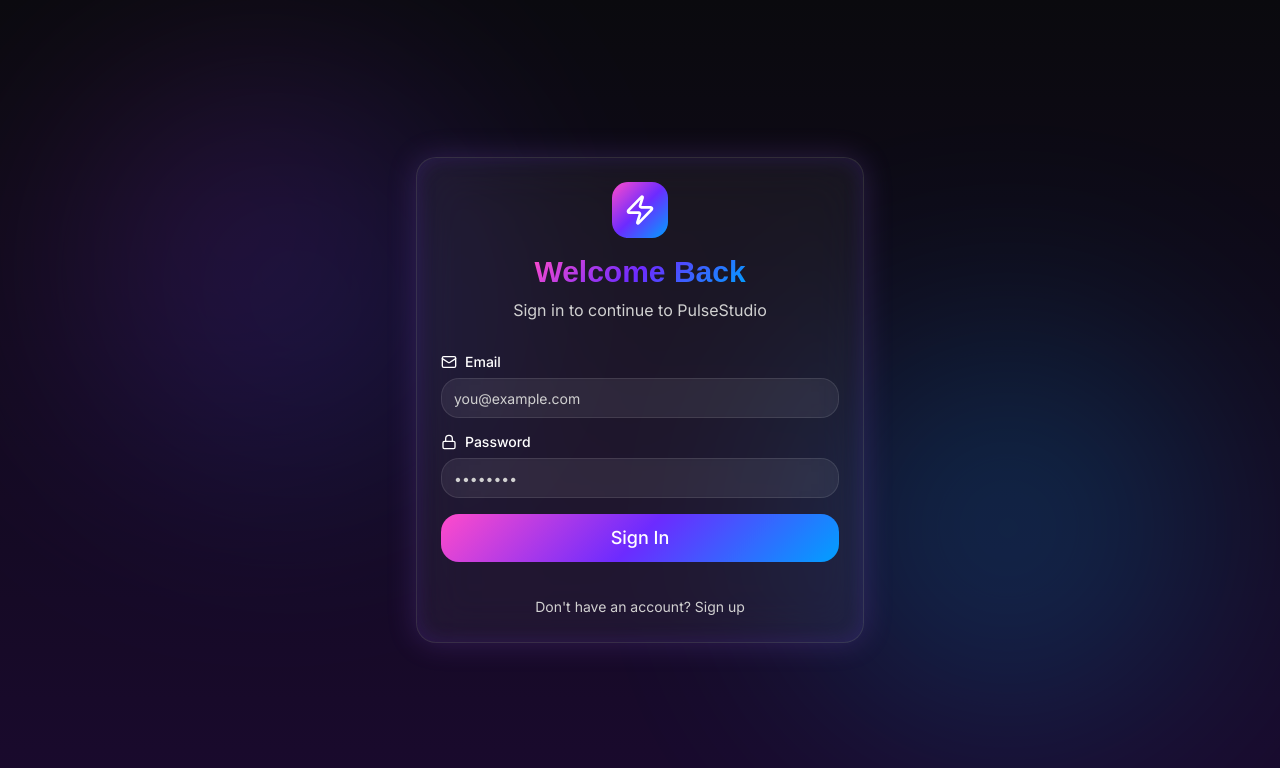
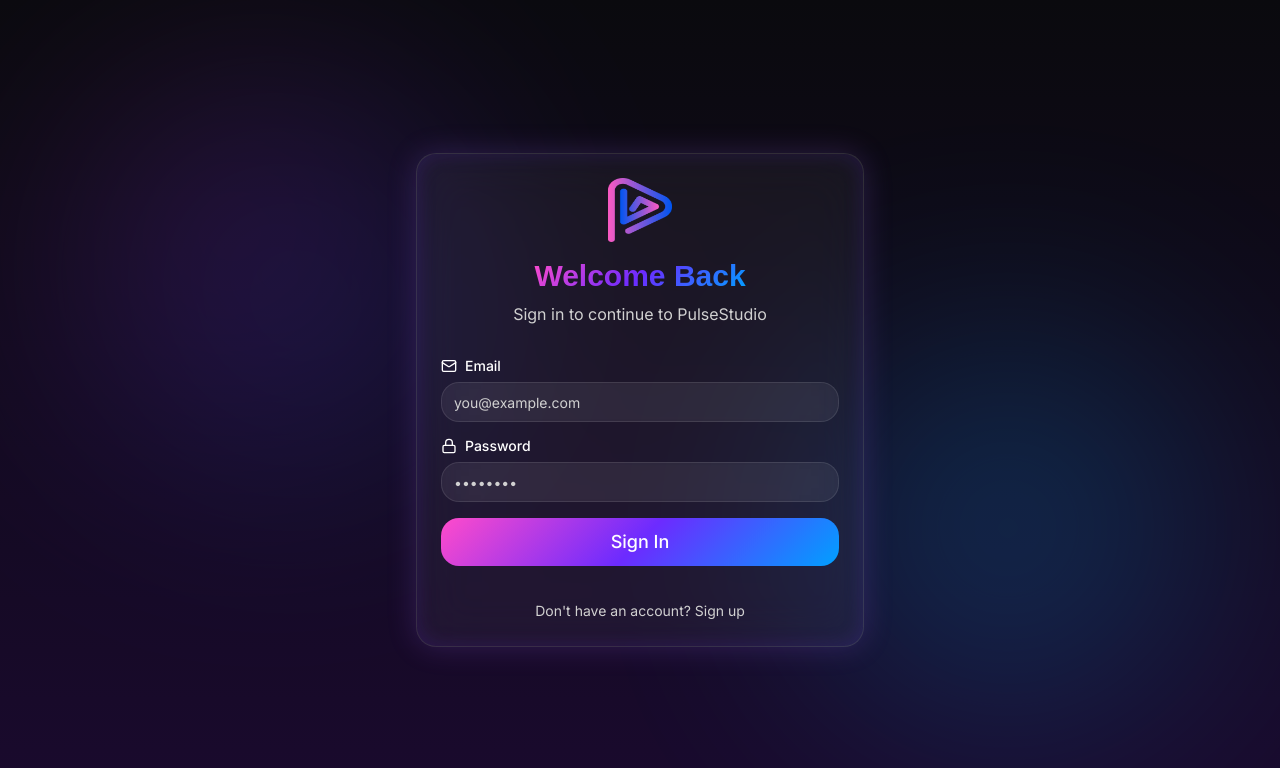
Before and after one commit to pet3r96/pulse-glassify-studio, a React (Vite) app: page /auth in a window 1280 px wide. Shown: the top 768 px of the page. Built offline with nearby package versions, Linux system fonts and the light colour scheme; the HTML template or start-up script is replaced by a standard one; a web font is replaced by a local one.

Commit message:
Replace lightbulb icons

```diff
--- a/src/pages/Auth.tsx
+++ b/src/pages/Auth.tsx
@@ -6,7 +6,8 @@ import { Input } from "@/components/ui/input";
 import { Label } from "@/components/ui/label";
 import { RadioGroup, RadioGroupItem } from "@/components/ui/radio-group";
 import { useToast } from "@/hooks/use-toast";
-import { Zap, Mail, Lock, User, Building2, Users } from "lucide-react";
+import { Mail, Lock, User, Building2, Users } from "lucide-react";
+import logo from "@/assets/pulsegen-logo.png";
 
 const Auth = () => {
   const [searchParams] = useSearchParams();
@@ -96,8 +97,8 @@ const Auth = () => {
         <div className="glass-card space-y-8">
           {/* Header */}
           <div className="text-center space-y-2">
-            <div className="gradient-pulse p-3 rounded-2xl w-fit mx-auto mb-4">
-              <Zap className="w-8 h-8 text-white" />
+            <div className="w-fit mx-auto mb-4">
+              <img src={logo} alt="PulseGen Media" className="w-16 h-16 mx-auto" />
             </div>
             <h1 className="font-heading text-3xl gradient-text">
               {isSignUp ? "Create Account" : "Welcome Back"}
--- a/src/pages/Dashboard.tsx
+++ b/src/pages/Dashboard.tsx
@@ -3,7 +3,8 @@ import { useNavigate } from "react-router-dom";
 import { supabase } from "@/integrations/supabase/client";
 import { Button } from "@/components/ui/button";
 import { useToast } from "@/hooks/use-toast";
-import { Zap, Palette, Users, TrendingUp, LogOut } from "lucide-react";
+import { Palette, Users, TrendingUp, LogOut } from "lucide-react";
+import logo from "@/assets/pulsegen-logo.png";
 
 const Dashboard = () => {
   const navigate = useNavigate();
@@ -48,7 +49,7 @@ const Dashboard = () => {
     return (
       <div className="min-h-screen flex items-center justify-center">
         <div className="animate-pulse">
-          <Zap className="w-12 h-12 text-pulsePurple" />
+          <img src={logo} alt="Loading" className="w-12 h-12" />
         </div>
       </div>
     );
@@ -60,8 +61,8 @@ const Dashboard = () => {
       <div className="glass-card mb-6">
         <div className="flex items-center justify-between">
           <div className="flex items-center gap-4">
-            <div className="gradient-pulse p-3 rounded-2xl">
-              <Zap className="w-6 h-6 text-white" />
+            <div className="p-3">
+              <img src={logo} alt="PulseGen Media" className="w-10 h-10" />
             </div>
             <div>
               <h1 className="font-heading text-2xl gradient-text">Welcome to PulseStudio</h1>
--- a/src/pages/Index.tsx
+++ b/src/pages/Index.tsx
@@ -1,8 +1,9 @@
 import { Link } from "react-router-dom";
 import { Button } from "@/components/ui/button";
 import { Navbar } from "@/components/Navbar";
-import { Palette, Zap, Sparkles, Shield, Code, TrendingUp } from "lucide-react";
+import { Palette, Sparkles, Shield, Code, TrendingUp } from "lucide-react";
 import heroImage from "@/assets/hero-dashboard.jpg";
+import logo from "@/assets/pulsegen-logo.png";
 
 const Index = () => {
   return (
@@ -37,7 +38,7 @@ const Index = () => {
               <div className="flex flex-wrap gap-4">
                 <Link to="/auth?mode=signup">
                   <Button size="lg" className="gradient-pulse hover-glow text-lg px-8 py-6">
-                    <Zap className="w-5 h-5 mr-2" />
+                    <img src={logo} alt="" className="w-5 h-5 mr-2" />
                     Start Building Free
                   </Button>
                 </Link>
@@ -131,7 +132,7 @@ const Index = () => {
 
             <div className="glass-card hover-glow group cursor-pointer">
               <div className="p-4 rounded-2xl bg-pulsePurple/20 w-fit mb-4 group-hover:scale-110 transition-transform">
-                <Zap className="w-8 h-8 text-pulsePurple" />
+                <img src={logo} alt="" className="w-8 h-8" />
               </div>
               <h3 className="font-heading text-2xl mb-3">Instant Deployment</h3>
               <p className="text-muted-foreground">
@@ -167,7 +168,7 @@ const Index = () => {
             </p>
             <Link to="/auth?mode=signup">
               <Button size="lg" className="gradient-pulse hover-glow text-lg px-8 py-6 relative z-10">
-                <Zap className="w-5 h-5 mr-2" />
+                <img src={logo} alt="" className="w-5 h-5 mr-2" />
                 Get Started Now
               </Button>
             </Link>
```
